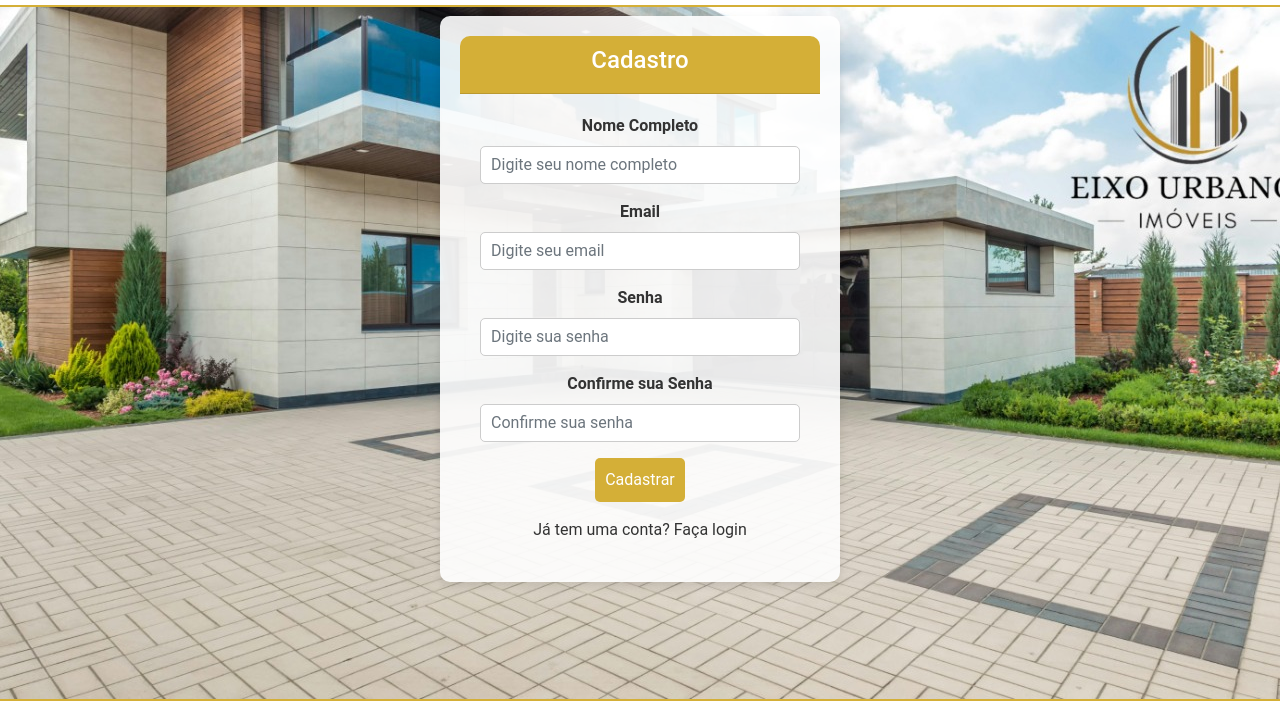
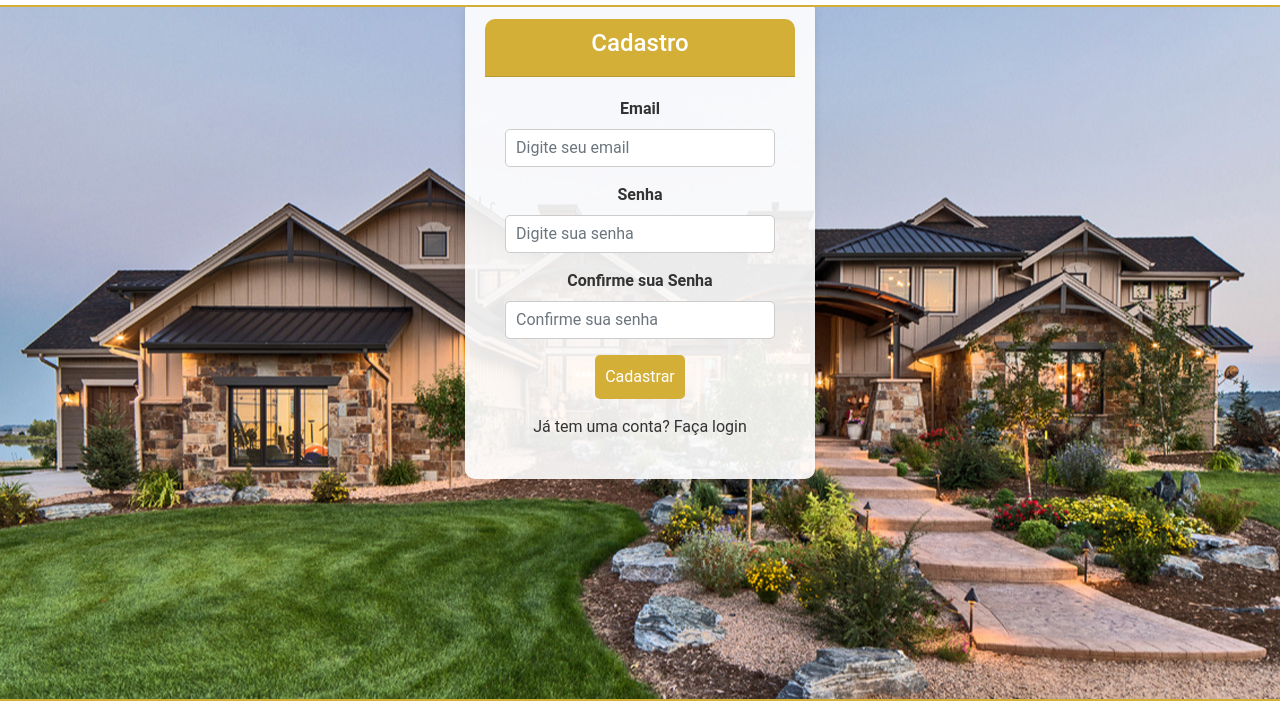
Before and after one commit to Arthurito017/project_site_imob_eixo_urbano, a plain HTML site: page cadastro.html in a window 1280 px wide. Shown: the part 101-802 px from the top of the page. Drawn offline with nearby package versions, Linux system fonts and the light colour scheme.

Commit message:
Add files via upload

```diff
--- a/cadastro.html
+++ b/cadastro.html
@@ -72,10 +72,6 @@
                 <div class="card-body">
                     <form>
                         <div class="mb-3">
-                            <label for="name" class="form-label">Nome Completo</label>
-                            <input type="text" class="form-control" id="name" placeholder="Digite seu nome completo">
-                        </div>
-                        <div class="mb-3">
                             <label for="email" class="form-label">Email</label>
                             <input type="email" class="form-control" id="email" placeholder="Digite seu email">
                         </div>
@@ -93,7 +89,7 @@
                         </div>
                     </form>
                     <div class="mt-3 text-center">
-                        <a href="#" class="text-decoration-none">Já tem uma conta? Faça login</a>
+                        <a href="./login.html" class="text-decoration-none">Já tem uma conta? Faça login</a>
                     </div>
                 </div>
             </div>
--- a/styles.css
+++ b/styles.css
@@ -535,30 +535,40 @@ section {
     text-align: center;
 }
 
-/* Seção de Login */
-.login-section {
+/* Seção de Login e Cadastro */
+.login-section,
+.cadastro-section {
     display: flex;
     justify-content: center;
-    align-items: center;
+    align-items: flex-start;
+    /* Alinha os itens ao início */
     height: 100vh;
-    background-image: url(./img/banner5.jpeg);
+    background-image: url(./img/banner5.jpg);
     background-size: cover;
     background-position: center;
+    padding-top: 50px;
+    /* Adiciona espaço no topo */
 }
 
-/* Card de Login */
-.login-card {
+/* Card de Login e Cadastro */
+.login-card,
+.cadastro-card {
     background-color: rgba(255, 255, 255, 0.9);
     border-radius: 10px;
     box-shadow: 0 4px 8px rgba(0, 0, 0, 0.1);
     padding: 20px;
     width: 100%;
-    max-width: 400px;
+    max-width: 350px;
+    /* Diminuído para 350px */
+    margin-top: 50px;
+    /* Adiciona margem superior para posicionar abaixo do centro */
 }
 
 /* Cabeçalho do Card */
-.login-card .card-header {
-    background-color: #d4af37; /* Cor primária da Eixo Urbano */
+.login-card .card-header,
+.cadastro-card .card-header {
+    background-color: #d4af37;
+    /* Cor primária da Eixo Urbano */
     color: white;
     text-align: center;
     padding: 10px 0;
@@ -566,95 +576,42 @@ section {
 }
 
 /* Formulário */
-.login-card .form-label {
+.login-card .form-label,
+.cadastro-card .form-label {
     font-weight: bold;
     color: #333;
 }
 
-.login-card .form-control {
+.login-card .form-control,
+.cadastro-card .form-control {
     border-radius: 5px;
     border: 1px solid #ccc;
     padding: 10px;
 }
 
-.login-card .btn-success {
-    background-color: #d4af37;; /* Cor secundária da Eixo Urbano */
+.login-card .btn-success,
+.cadastro-card .btn-success {
+    background-color: #d4af37;
+    /* Cor secundária da Eixo Urbano */
     border: none;
     border-radius: 5px;
     padding: 10px;
     font-size: 16px;
 }
 
-.login-card .btn-success:hover {
-    background-color: #333; /* Cor secundária escura da Eixo Urbano */
+.login-card .btn-success:hover,
+.cadastro-card .btn-success:hover {
+    background-color: #333;
+    /* Cor secundária escura da Eixo Urbano */
 }
 
-.login-card .text-decoration-none {
-    color: #333; /* Cor primária da Eixo Urbano */
+.login-card .text-decoration-none,
+.cadastro-card .text-decoration-none {
+    color: #333;
+    /* Cor primária da Eixo Urbano */
 }
 
-.login-card .text-decoration-none:hover {
-    text-decoration: underline;
-}
-
-/* Seção de Cadastro */
-.cadastro-section {
-    display: flex;
-    justify-content: center;
-    align-items: center;
-    height: 100vh;
-    background-image: url(./img/banner5.jpeg);
-    background-size: cover;
-    background-position: center;
-}
-
-/* Card de Cadastro */
-.cadastro-card {
-    background-color: rgba(255, 255, 255, 0.9);
-    border-radius: 10px;
-    box-shadow: 0 4px 8px rgba(0, 0, 0, 0.1);
-    padding: 20px;
-    width: 100%;
-    max-width: 400px;
-}
-
-/* Cabeçalho do Card */
-.cadastro-card .card-header {
-    background-color: #d4af37; /* Cor primária da Eixo Urbano */
-    color: white;
-    text-align: center;
-    padding: 10px 0;
-    border-radius: 10px 10px 0 0;
-}
-
-/* Formulário */
-.cadastro-card .form-label {
-    font-weight: bold;
-    color: #333;
-}
-
-.cadastro-card .form-control {
-    border-radius: 5px;
-    border: 1px solid #ccc;
-    padding: 10px;
-}
-
-.cadastro-card .btn-success {
-    background-color: #d4af37; /* Cor secundária da Eixo Urbano */
-    border: none;
-    border-radius: 5px;
-    padding: 10px;
-    font-size: 16px;
-}
-
-.cadastro-card .btn-success:hover {
-    background-color: #333; /* Cor secundária escura da Eixo Urbano */
-}
-
-.cadastro-card .text-decoration-none {
-    color: #333; /* Cor primária da Eixo Urbano */
-}
-
+.login-card .text-decoration-none:hover,
 .cadastro-card .text-decoration-none:hover {
     text-decoration: underline;
 }
```
Also changed, not shown: index.html (+11 -4 lines), login.html (+4 -6 lines), img/banner5.jpg (added), layuout index.png (added), 1 other file.
